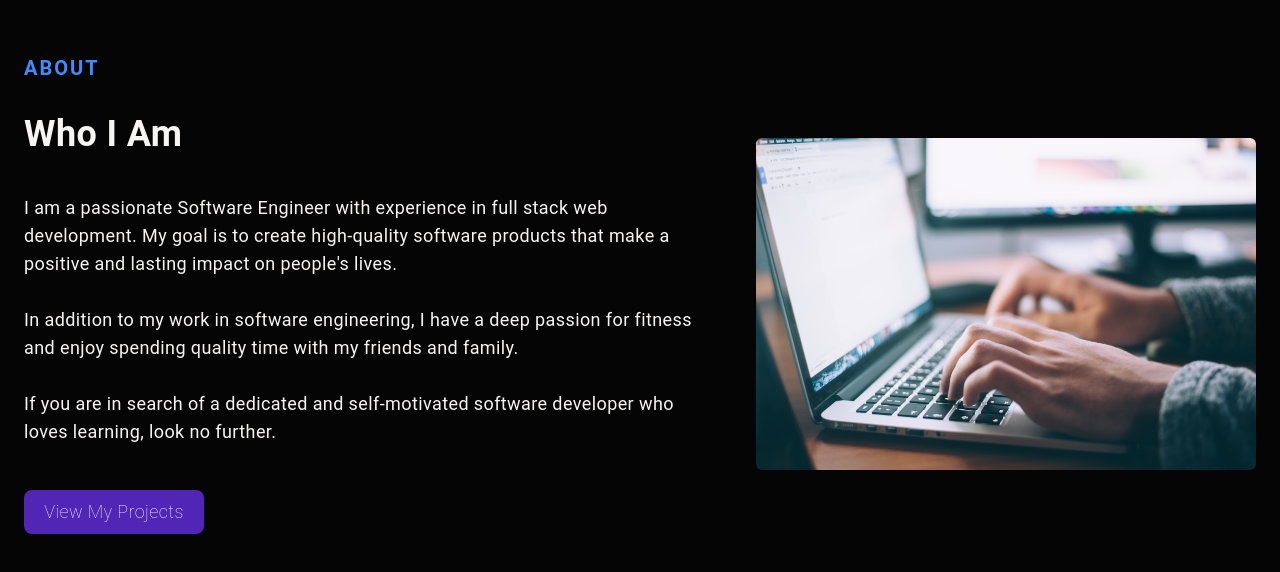
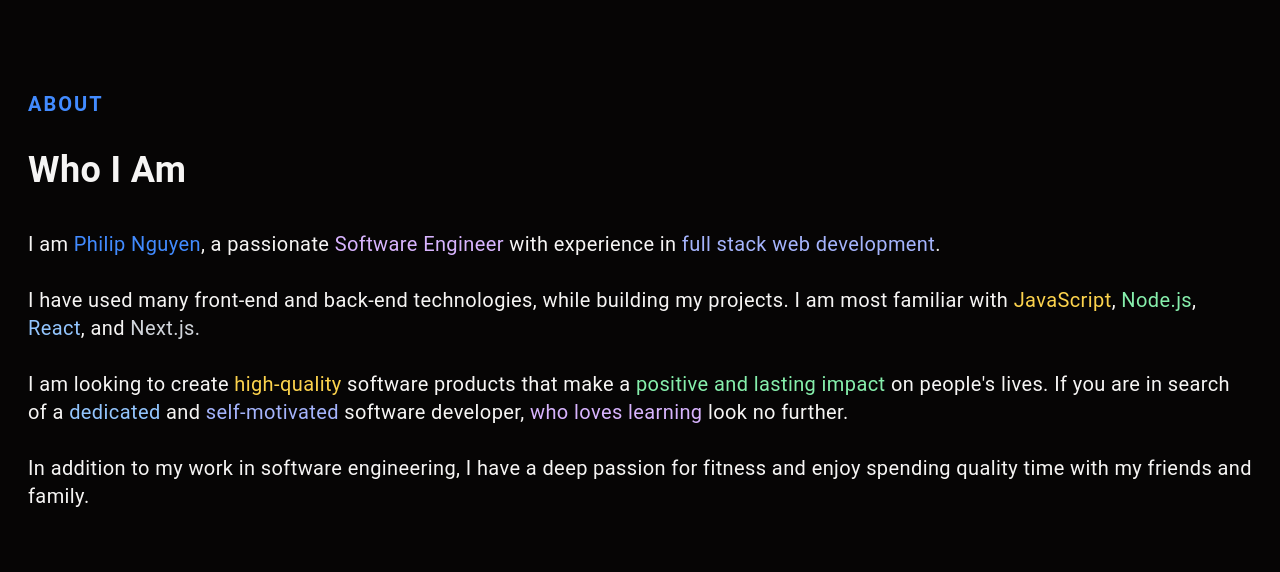
Before and after one commit to pn-code/personal-portfolio-nextjs, a Next.js app: page / in a window 1280 px wide. Shown: the part 896-1468 px from the top of the page. Built offline with nearby package versions, Linux system fonts and the light colour scheme.

Commit message:
Populated about section with more info & styled it

```diff
--- a/components/About.jsx
+++ b/components/About.jsx
@@ -1,41 +1,44 @@
-import React from "react";
-import Link from "next/link";
-import Image from "next/image";
-import workImage from "../public/assets/work.jpg"
-
 const About = () => {
   return (
-    <div id="about" className="w-full lg:h-screen p-2 flex flex-col lg:flex-row py-16 text-lg gap-12">
-      <div className="w-full flex justify-between flex-1">
+    <div id="about" className="w-full h-screen text-center">
+      <div className="max-w-[1240px] w-full h-full mx-auto p-2 flex justify-center items-center sm:justify-start">
         <div className="w-full flex flex-col gap-4 items-center justify-center sm:items-start">
           <p className="uppercase text-xl tracking-widest text-accent font-bold">
             About
           </p>
           <h2 className="py-4">Who I Am</h2>
-          <p className="py-2 text-lg text-primary">
-            I am a passionate Software Engineer with experience in full stack
-            web development. My goal is to create high-quality software products
-            that make a positive and lasting impact on people's lives.
+          <p className="py-2 text-lg sm:text-xl text-primary text-center sm:text-left">
+            I am <span className="text-accent">Philip Nguyen</span>, a
+            passionate{" "}
+            <span className="text-purple-300">Software Engineer</span> with
+            experience in{" "}
+            <span className="text-indigo-300">full stack web development</span>.
+            <br />
+            <br />I have used many front-end and back-end technologies, while
+            building my projects. I am most familiar with{" "}
+            <span className="text-amber-300">JavaScript</span>,{" "}
+            <span className="text-green-300">Node.js</span>,{" "}
+            <span className="text-blue-300">React</span>, and{" "}
+            <span className="text-gray-300">Next.js. </span>
+            <br />
+            <br />I am looking to create{" "}
+            <span className="text-amber-300">high-quality</span> software
+            products that make a{" "}
+            <span className="text-green-300">positive and lasting impact</span>{" "}
+            on people's lives. If you are in search of a{" "}
+            <span className="text-blue-300">dedicated{" "}</span>
+            and{" "}
+            <span className="text-indigo-300">self-motivated {" "}</span>
+            software developer,{" "}
+            <span className="text-purple-300">who loves learning{" "}</span>
+            look no further.
             <br />
             <br />
             In addition to my work in software engineering, I have a deep
             passion for fitness and enjoy spending quality time with my friends
             and family.
-            <br />
-            <br />
-            If you are in search of a dedicated and self-motivated software
-            developer who loves learning, look no further.
           </p>
-
-          <Link className="w-full sm:w-[180px] text-center" href="/#projects">
-            <p className="my-5 w-full text-xl font-semibold sm:text-lg sm:font-thin sm:w-[180px] px-4 py-2 bg-primaryBtn hover:bg-secondaryBtn ease-in duration-200 hover:text-primaryBtn rounded-lg hover:text-secondary-btn">
-              View My Projects
-            </p>
-          </Link>
         </div>
-      </div>
-      <div className="flex justify-center items-center rounded-md">
-        <Image className="rounded-md" src={workImage} height={500} width={500} alt="work image"/>
       </div>
     </div>
   );
```
